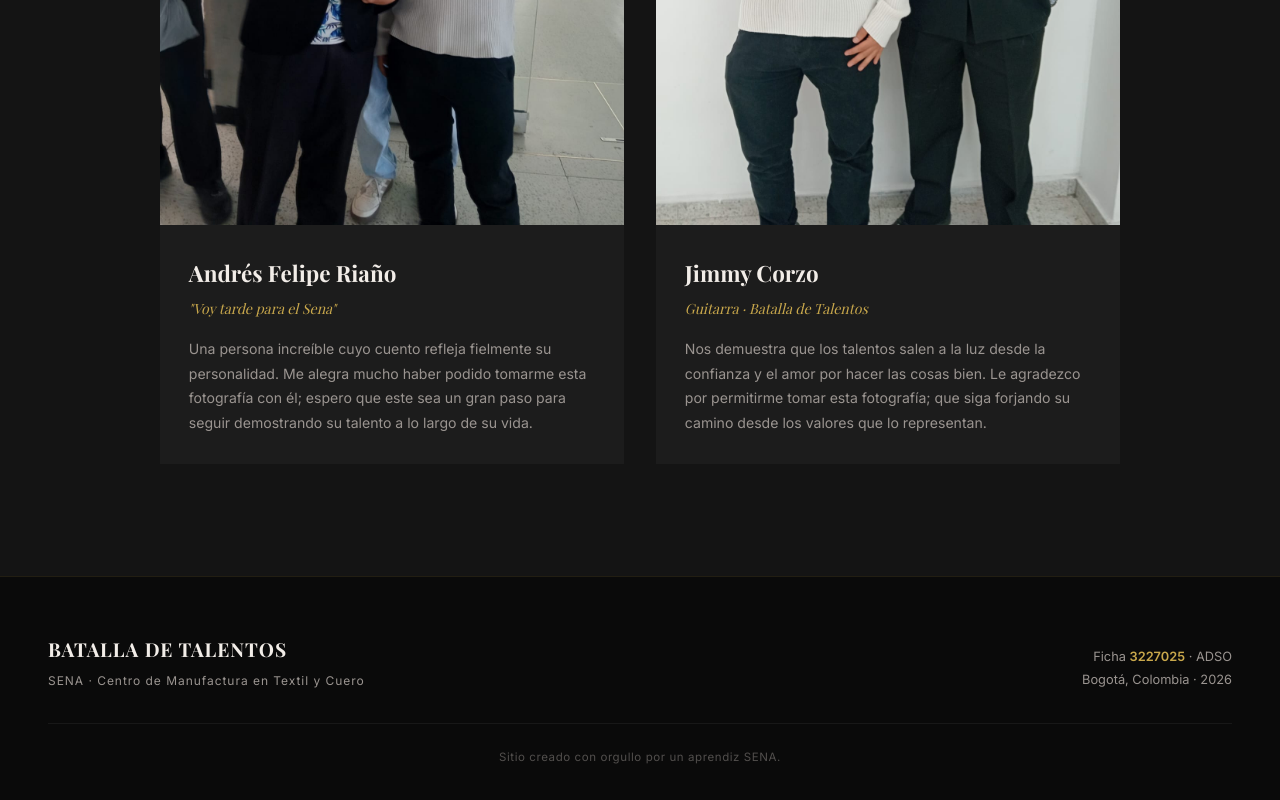
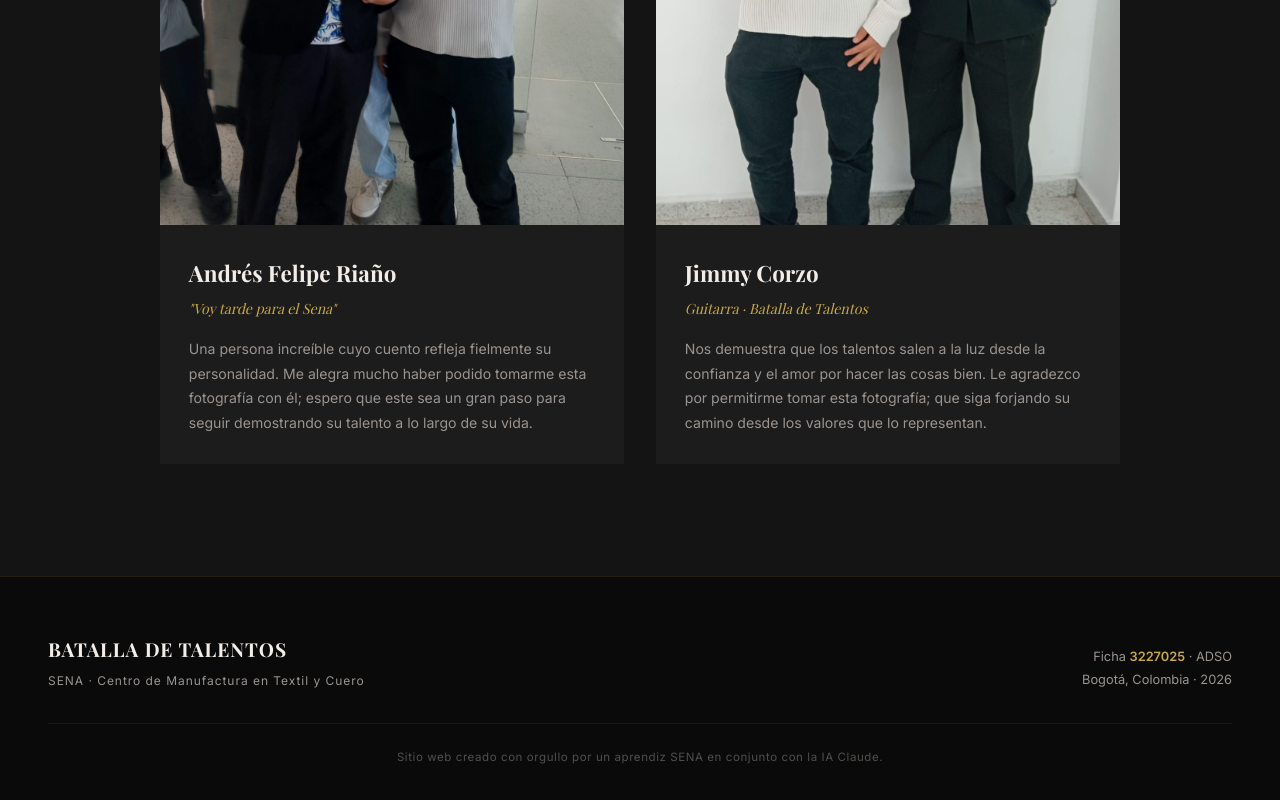
Before and after one commit to DavidYate777/Experencia_Personal_Evento_Talentos_SENA_CMTC, a plain HTML site: page index.html in a window 1280 px wide. Shown: the part 3522-4322 px from the top of the page. Drawn offline with nearby package versions, Linux system fonts and the light colour scheme; a web font is replaced by a local one.

Commit message:
EVENTO DE TALENTOS SENA - VERSION FINAL

```diff
--- a/index.html
+++ b/index.html
@@ -189,7 +189,7 @@
       </div>
     </div>
     <div class="footer-line"></div>
-    <p class="footer-copy">Sitio creado con orgullo por un aprendiz SENA.</p>
+    <p class="footer-copy">Sitio web creado con orgullo por un aprendiz SENA en conjunto con la IA Claude.</p>
   </footer>
 
   <script src="main.js"></script>
```
